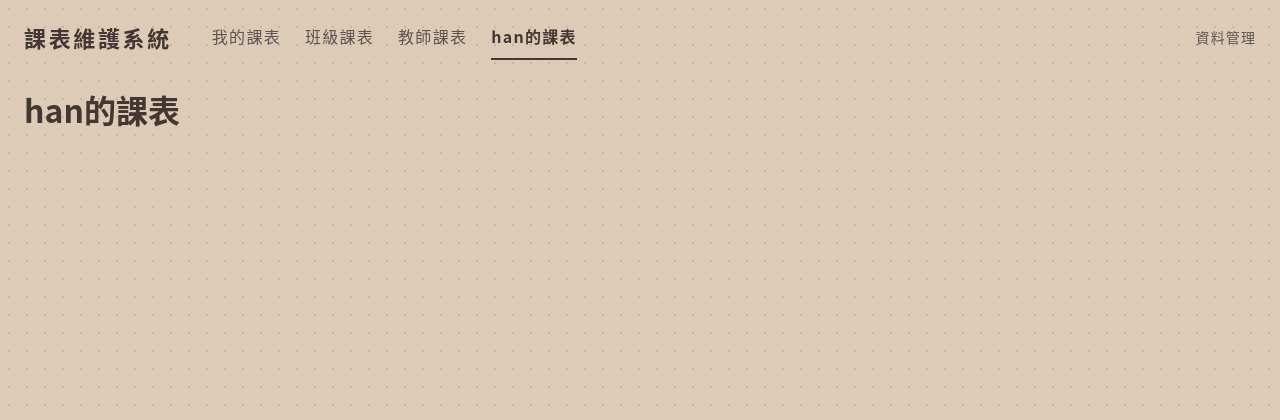
After one commit to KyleYang09/class-schedule-system, a Django app: page /han/ in a window 1280 px wide. The commit adds this page. Shown: the top 420 px of the page. Run offline with Django 5.2, Linux system fonts and the light colour scheme.

Commit message:
新增 - 許芷涵要做的頁面架構

```diff
--- a/schedule/templates/schedule/base.html
+++ b/schedule/templates/schedule/base.html
@@ -5,6 +5,7 @@
   <meta name="viewport" content="width=device-width, initial-scale=1">
   <title>{% block title %}{% endblock %}課表維護系統</title>
   <link rel="stylesheet" href="{% asset 'schedule/css/main.css' %}">
+  {% block head %}{% endblock %}
 </head>
 <body>
   <a class="skip-link" href="#main">跳到主要內容</a>
@@ -15,6 +16,7 @@
         <a href="{% url 'my_timetable' %}"{% if nav == 'my' %} aria-current="page"{% endif %}>我的課表</a>
         <a href="{% url 'class_index' %}"{% if nav == 'class' %} aria-current="page"{% endif %}>班級課表</a>
         <a href="{% url 'teacher_index' %}"{% if nav == 'teacher' %} aria-current="page"{% endif %}>教師課表</a>
+        <a href="{% url 'py_han' %}"{% if nav == 'han' %} aria-current="page"{% endif %}>han的課表</a>
       </nav>
       <a class="admin-link" href="{% url 'admin:index' %}">資料管理</a>
     </div>
--- /dev/null
+++ b/schedule/templates/schedule/py_han.html
@@ -0,0 +1,16 @@
+{% extends "schedule/base.html" %}
+{% load assets %}
+
+{% block title %}han的課表 · {% endblock %}
+
+{% block head %}
+  <link rel="stylesheet" href="{% asset 'schedule/css/py_han.css' %}">
+{% endblock %}
+
+{% block content %}
+  <h1>han的課表</h1>
+{% endblock %}
+
+{% block scripts %}
+  <script src="{% asset 'schedule/js/py_han.js' %}"></script>
+{% endblock %}
--- a/schedule/urls.py
+++ b/schedule/urls.py
@@ -9,4 +9,5 @@ urlpatterns = [
     path('teachers/', views.teacher_timetable, name='teacher_index'),
     path('teachers/<int:pk>/', views.teacher_timetable, name='teacher_timetable'),
     path('my/', views.my_timetable, name='my_timetable'),
+    path("han/", views.py_han, name="py_han"),
 ]
--- a/schedule/views.py
+++ b/schedule/views.py
@@ -175,3 +175,6 @@ def my_timetable(request):
         request, 'schedule/my_timetable.html',
         {'data': data, 'nav': 'my', 'today_date': timezone.localtime().date()},
     )
+
+def py_han(request):
+    return render(request, "schedule/py_han.html", {"nav": "han"})
```
Also changed, not shown: schedule/static/schedule/css/py_han.css (added), schedule/static/schedule/js/py_han.js (added).
